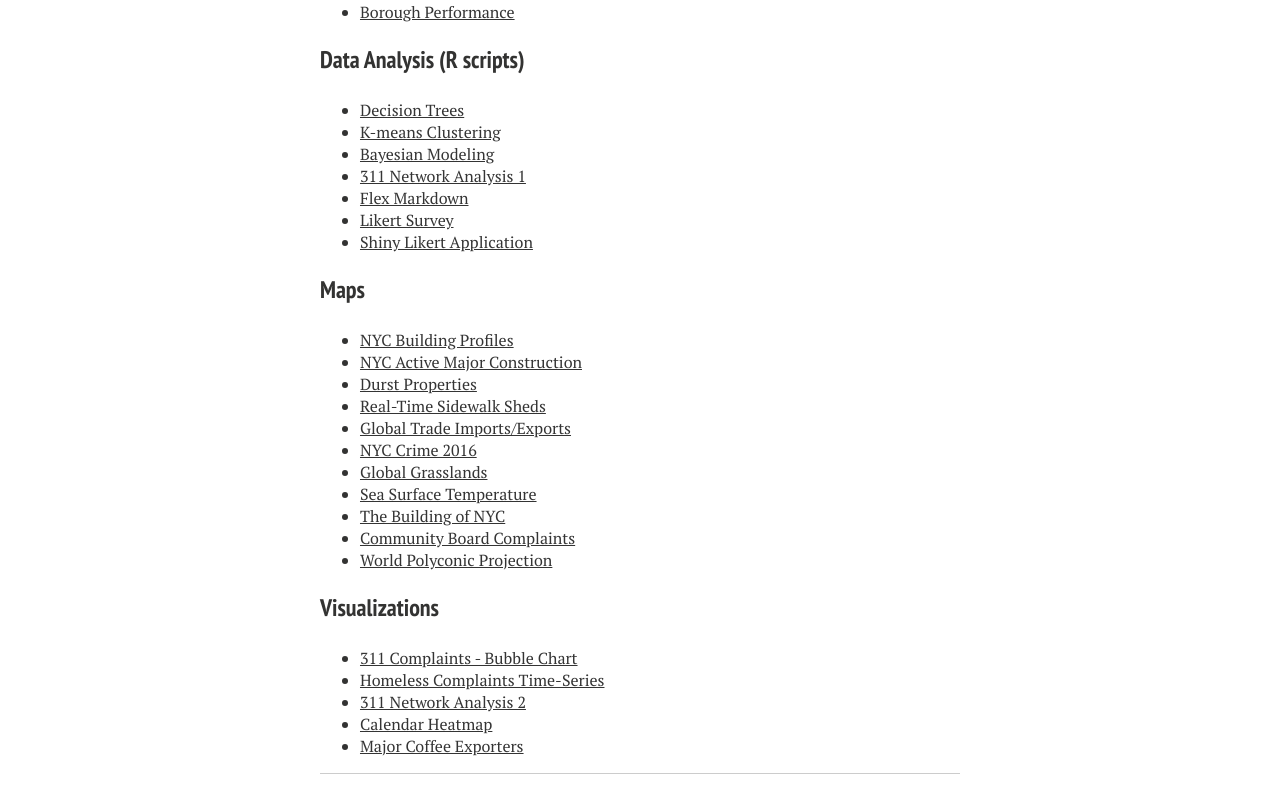
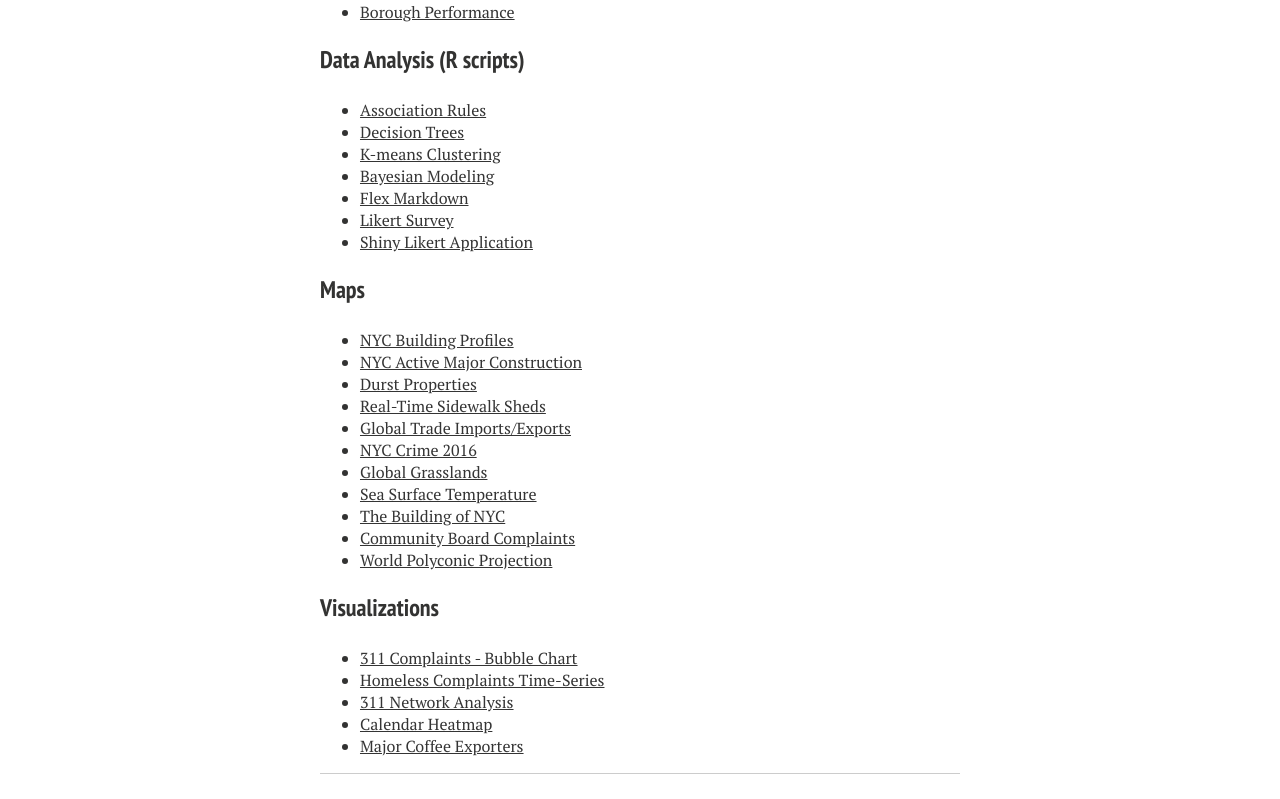
Before and after one commit to timothymartin76/timothymartin76.github.io, a Jekyll site: the page built from index.md, in a window 1280 px wide. Shown: the part 1091-1890 px from the top of the page. Built offline with Jekyll 4.4.1, drawn with Linux system fonts in a browser that asks for light colours; nearby versions of some CDN libraries.

Commit message:
Update index.md

```diff
--- a/index.md
+++ b/index.md
@@ -32,10 +32,10 @@
 * <a href="https://nycdob.github.io/DOB_Dashboards/layouts/Borough_Performance/" target="_blank">Borough Performance</a>
 
 ### Data Analysis (R scripts)
+* <a href="https://github.com/timothymartin76/Market_Basket" target="_blank">Association Rules</a>
 * <a href="https://github.com/timothymartin76/Decision_Trees" target="_blank">Decision Trees</a>
 * <a href="https://github.com/timothymartin76/K_Means_Clustering" target="_blank">K-means Clustering</a>
 * <a href="https://github.com/timothymartin76/Bayesian_Model" target="_blank">Bayesian Modeling</a>
-* <a href="https://github.com/timothymartin76/Market_Basket" target="_blank">311 Network Analysis 1</a>
 * <a href="https://github.com/timothymartin76/Flex_Dashboards/blob/gh-pages/Illegal_Conversions.Rmd" target="_blank">Flex Markdown</a>
 * <a href="https://github.com/timothymartin76/R-Likert-Survey" target="_blank">Likert Survey</a>
 * <a href="http://timothymartin76.github.io/Likert-Survey-Shiny/" target="_blank">Shiny Likert Application</a>
@@ -56,6 +56,6 @@
 ### Visualizations
 * <a href="http://nyc311bi.github.io/SR_Bubble/" target="_blank">311 Complaints - Bubble Chart</a>
 * <a href="http://timothymartin76.github.io/311_Homeless_SRs/" target="_blank">Homeless Complaints Time-Series</a>
-* <a href="https://vimeo.com/160318121" target="_blank">311 Network Analysis 2</a>
+* <a href="https://vimeo.com/160318121" target="_blank">311 Network Analysis</a>
 * <a href="https://raw.githubusercontent.com/timothymartin76/Calendar_Heatmaps/master/heatmap.PNG" target="_blank">Calendar Heatmap</a>
 * <a href="http://timothymartin76.github.io/SS_LastMin/examples/coffee" target="_blank">Major Coffee Exporters</a>
```
